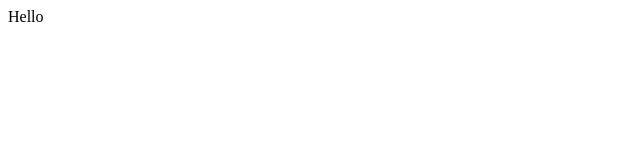
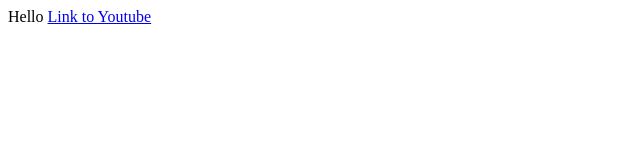
Before and after one commit to VishCodes9801/mywebsite, a plain HTML site: page index.html in a window 1280 px wide. Shown: the whole page, without its empty margins (0-640 px from the left). Drawn offline with Linux system fonts and the light colour scheme.

Commit message:
Update index.html

```diff
--- a/index.html
+++ b/index.html
@@ -1,5 +1,7 @@
 <html>
 <body>
 Hello
+  <a href = "https://www.youtube.com/" target = "_blank">Link to Youtube</a>
+
 </body>
 </html>
```
